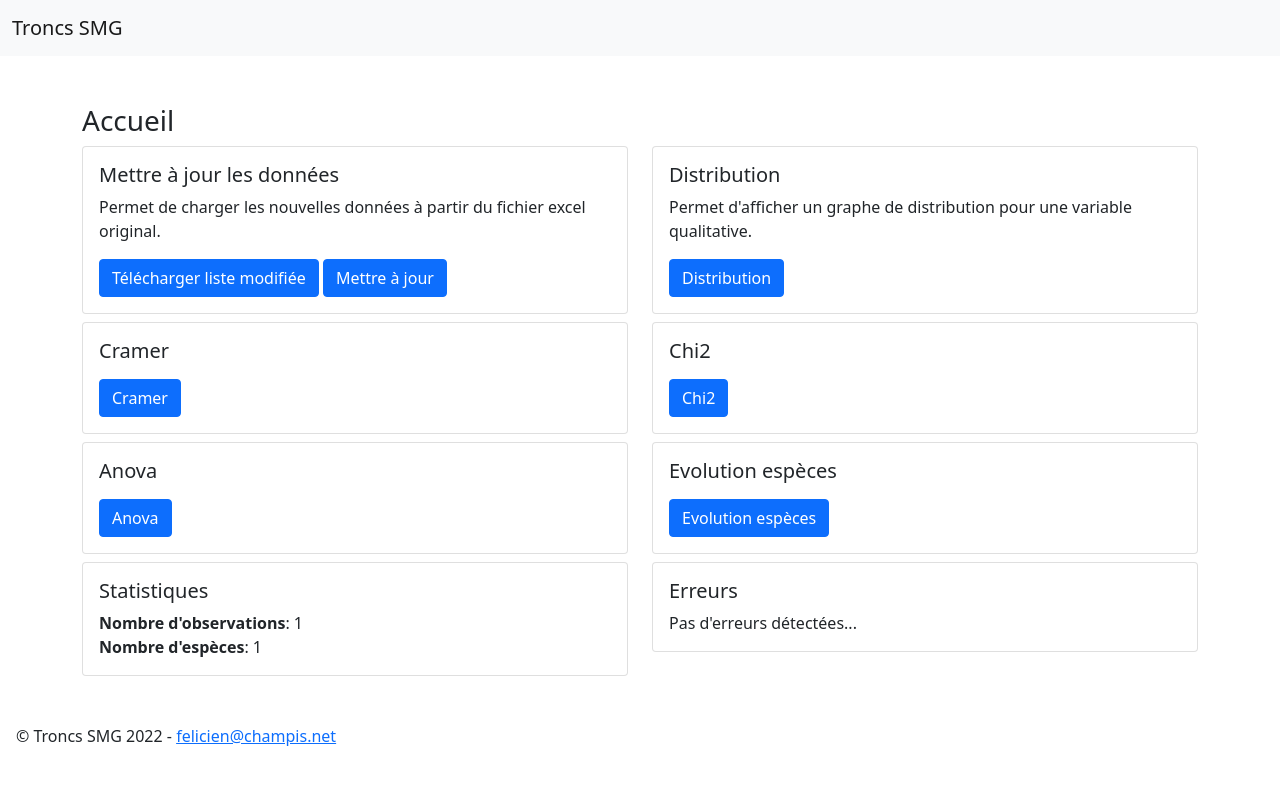
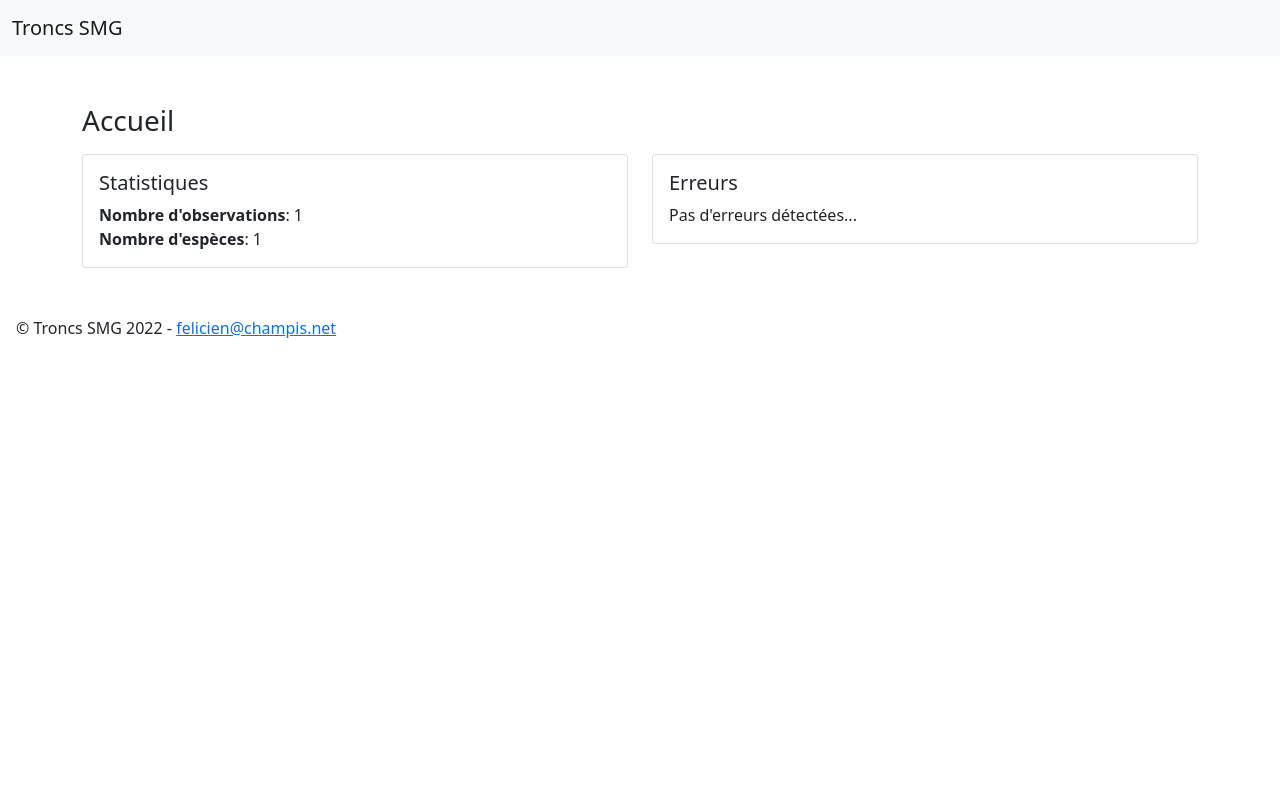
Before and after one commit to feliciencorbat/smg-troncs, a Django app: template stats/templates/stats/home.html in a window 1280 px wide. Shown: the top 785 px of the page. Run offline with Django 4.2, Linux system fonts and the light colour scheme; the template is opened without the code that fills it: most values are stand-ins (such as "Sample title", 1, 10 or a date in 2020).

Commit message:
Improve home

```diff
--- a/stats/templates/stats/home.html
+++ b/stats/templates/stats/home.html
@@ -2,68 +2,7 @@
 {% block content %}
 <div class="container">
     <h3 class="mt-5">Accueil</h3>
-    <div class="row mt-2">
-        <div class="col-md-6">
-            <div class="card">
-                <div class="card-body">
-                    <h5 class="card-title">Mettre à jour les données</h5>
-                    <p class="card-text">Permet de charger les nouvelles données à partir du fichier excel original.</p>
-                    <a class="btn btn-primary" href="{% url 'download_liste_modifiee' %}">Télécharger liste modifiée</a>
-                    <a class="btn btn-primary" href="{% url 'export' %}">Mettre à jour</a>
-                </div>
-            </div>
-        </div>
-        <div class="col-md-6">
-            <div class="card">
-                <div class="card-body">
-                    <h5 class="card-title">Distribution</h5>
-                    <p class="card-text">Permet d'afficher un graphe de distribution pour une variable qualitative.</p>
-                    <a class="btn btn-primary" href="{% url 'distribution' %}">Distribution</a>
-                </div>
-            </div>
-        </div>
-    </div>
-    <div class="row mt-2">
-        <div class="col-md-6">
-            <div class="card">
-                <div class="card-body">
-                    <h5 class="card-title">Cramer</h5>
-                    <p class="card-text"></p>
-                    <a class="btn btn-primary" href="{% url 'cramer' %}">Cramer</a>
-                </div>
-            </div>
-        </div>
-        <div class="col-md-6">
-            <div class="card">
-                <div class="card-body">
-                    <h5 class="card-title">Chi2</h5>
-                    <p class="card-text"></p>
-                    <a class="btn btn-primary" href="{% url 'chi2' %}">Chi2</a>
-                </div>
-            </div>
-        </div>
-    </div>
-    <div class="row mt-2">
-        <div class="col-md-6">
-            <div class="card">
-                <div class="card-body">
-                    <h5 class="card-title">Anova</h5>
-                    <p class="card-text"></p>
-                    <a class="btn btn-primary" href="{% url 'anova' %}">Anova</a>
-                </div>
-            </div>
-        </div>
-        <div class="col-md-6">
-            <div class="card">
-                <div class="card-body">
-                    <h5 class="card-title">Evolution espèces</h5>
-                    <p class="card-text"></p>
-                    <a class="btn btn-primary" href="{% url 'nb_species_evolution' %}">Evolution espèces</a>
-                </div>
-            </div>
-        </div>
-    </div>
-    <div class="row mt-2">
+    <div class="row mt-3">
         <div class="col-md-6">
             <div class="card">
                 <div class="card-body">
```
